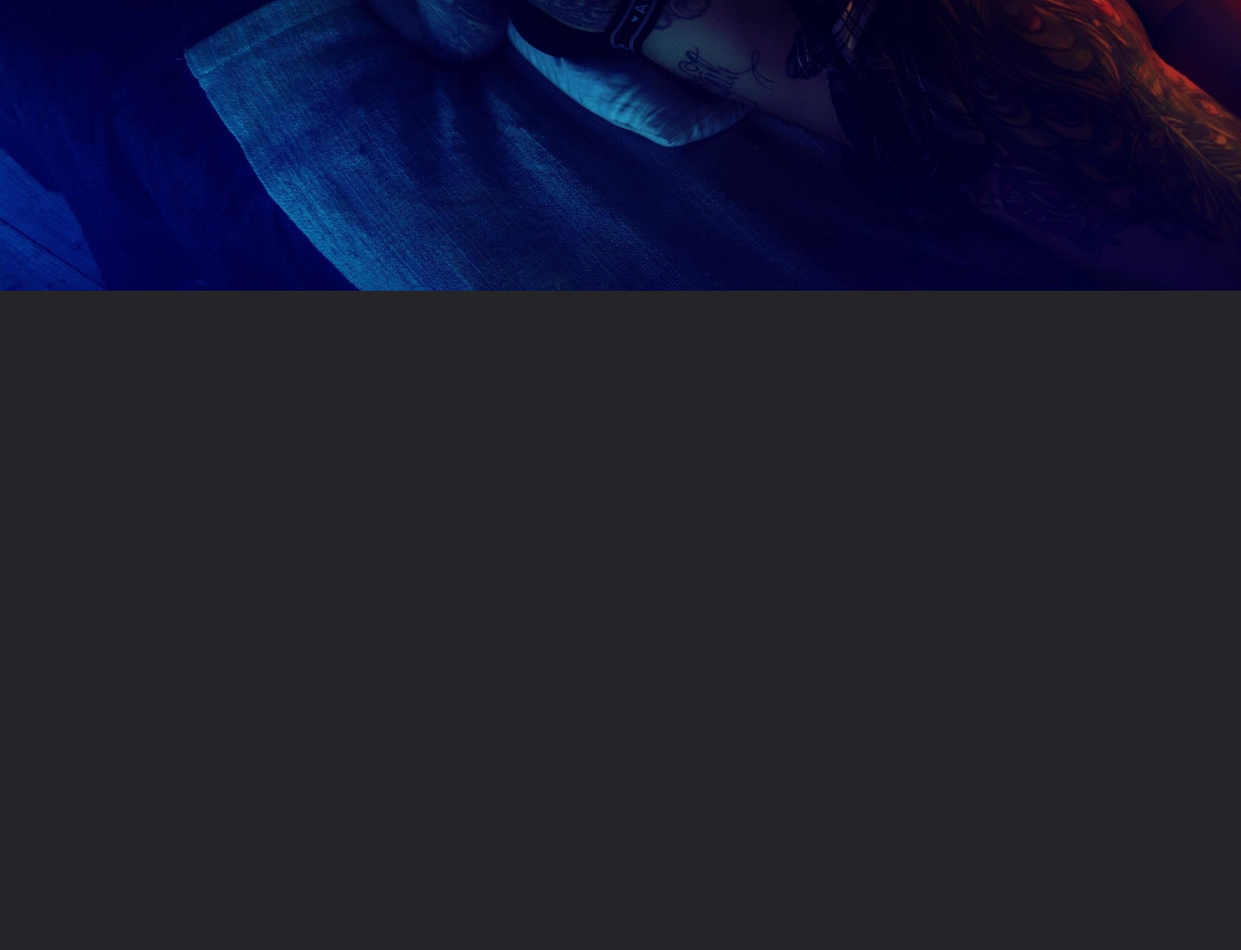
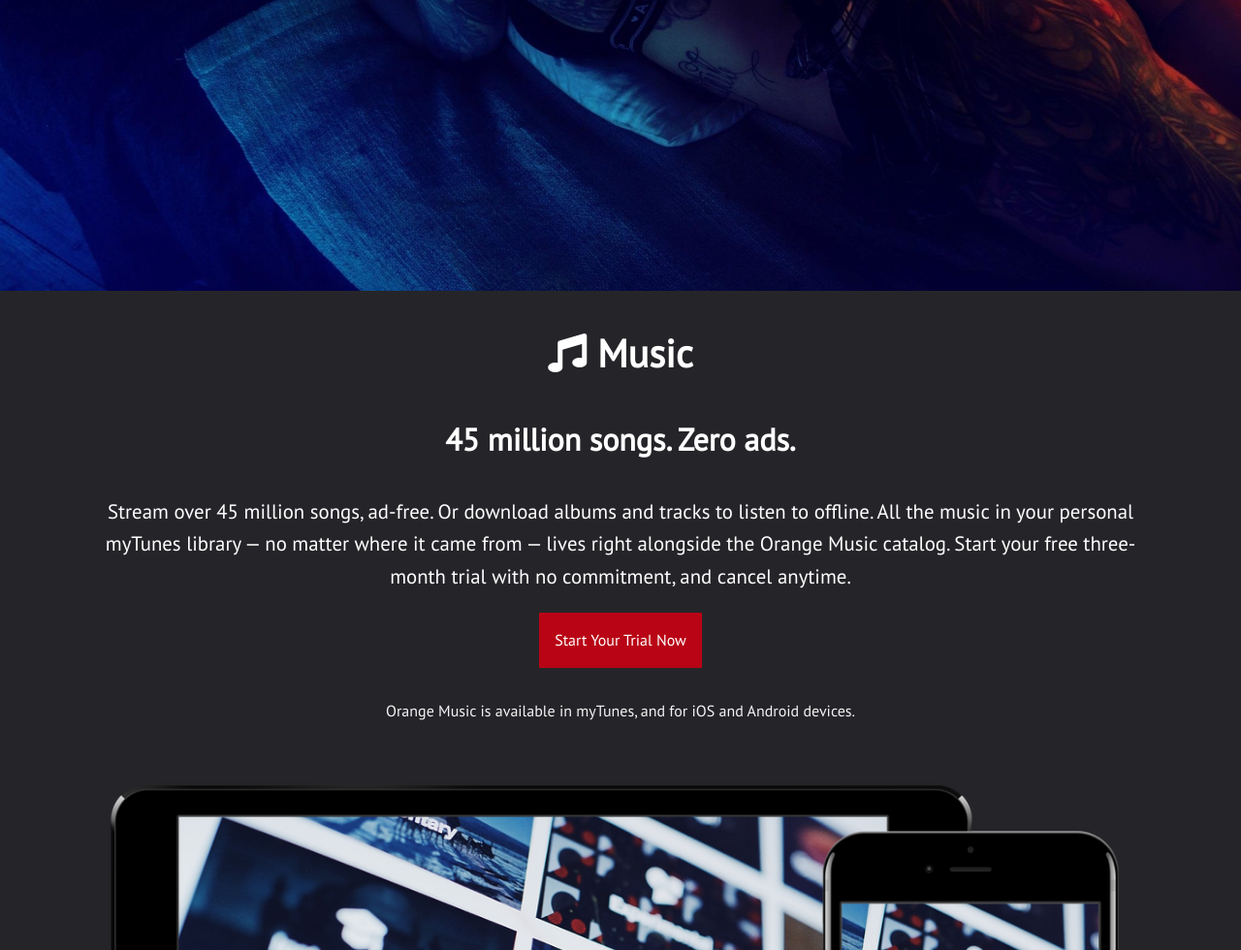
Before and after one commit to codinggrl/Landing, a plain HTML site: page index.html in a window 1280 px wide. Shown: the part 500-1480 px from the top of the page at 97% size. Before the commit the page ends 800 px from the top, so only its background shows below. Drawn offline with nearby package versions, Linux system fonts and the light colour scheme; a script that the page names is missing.

Commit message:
Music section

```diff
--- a/css/style.css
+++ b/css/style.css
@@ -1,4 +1,13 @@
 @import url("https://fonts.googleapis.com/css?family=PT+Sans");
+
+/* CSS-Variables */
+:root {
+  --primary-color: #b90415;
+  --primary-color-hover: #d3071b;
+  --secondary-color: #103063;
+  --secondary-color-hover: #143f85;
+  --light-color: #f4f4f4;
+}
 
 body {
   font-family: "PT Sans", sans-serif;
@@ -7,6 +16,27 @@ body {
   color: #fff;
   line-height: 1.6;
 }
+img {
+  width: 100%;
+}
+
+a {
+  text-decoration: none;
+  color: #ccc;
+}
+
+/* SEction */
+.section {
+  padding: 2rem;
+}
+.section-head {
+  font-size: 2.5rem;
+  margin: 0;
+}
+.section h3 {
+  font-size: 2rem;
+}
+
 /* Showcase */
 #showcase {
   margin: 0;
@@ -39,6 +69,45 @@ body {
 }
 .lead {
   font-size: 1.3rem;
+}
+.mb {
+  margin-bottom: 1rem;
+}
+.mt {
+  margin-top: 1rem;
+}
+
+/* Button */
+.btn {
+  padding: 1rem;
+  color: #fff;
+  display: inline-block;
+}
+
+.btn-primary {
+  background: var(--primary-color);
+}
+.btn-primary:hover {
+  background: var(--primary-color-hover);
+}
+
+.btn-secondary {
+  background: var(--secondary-color);
+}
+
+.btn-secondary:hover {
+  background: var(--secondary-color-hover);
+}
+
+/* Text Colors */
+.text-primary {
+  color: var(--primary-color);
+}
+.text-secondary {
+  color: var(--secondary-color);
+}
+.text-light {
+  color: var(--light-color);
 }
 
 /* Navigation */
--- a/index.html
+++ b/index.html
@@ -44,9 +44,22 @@
      </div>
 </div>
 
+<!-- Music  -->
+    <div class="section" id="music">
+        <div class="container">
+            <h2 class="section-head">
+                <i class="fas fa-music"></i> Music
+            </h2>
+            <h3>45 million songs. Zero ads.</h3>
+            <p class="lead">Stream over 45 million songs, ad-free. Or download albums and tracks to listen to offline. All the music in your personal
+              myTunes library — no matter where it came from — lives right alongside the Orange Music catalog. Start your free
+              three-month trial with no commitment, and cancel anytime.</p>
+            <a href="#" class="btn btn-primary mb">Start Your Trial Now</a>
+            <p class="text-light">Orange Music is available in myTunes, and for iOS and Android devices.</p>
+            <img src="img/mockup1.png" alt="">
+        </div>
+    </div>
 
-
-<!-- Music  -->
 <!-- Video -->
 <!-- Entertaiment -->
 <!-- Gifty Card -->
```
